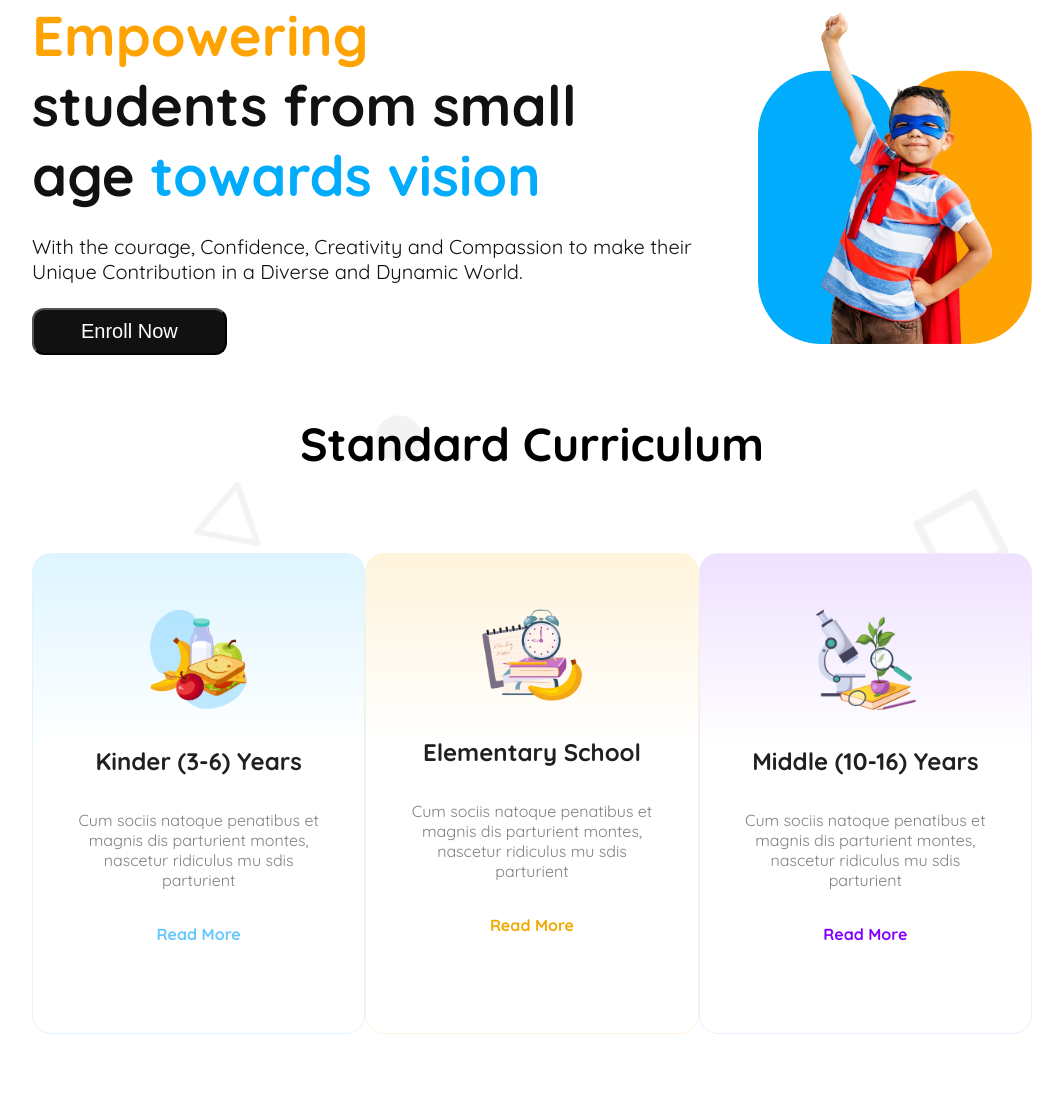
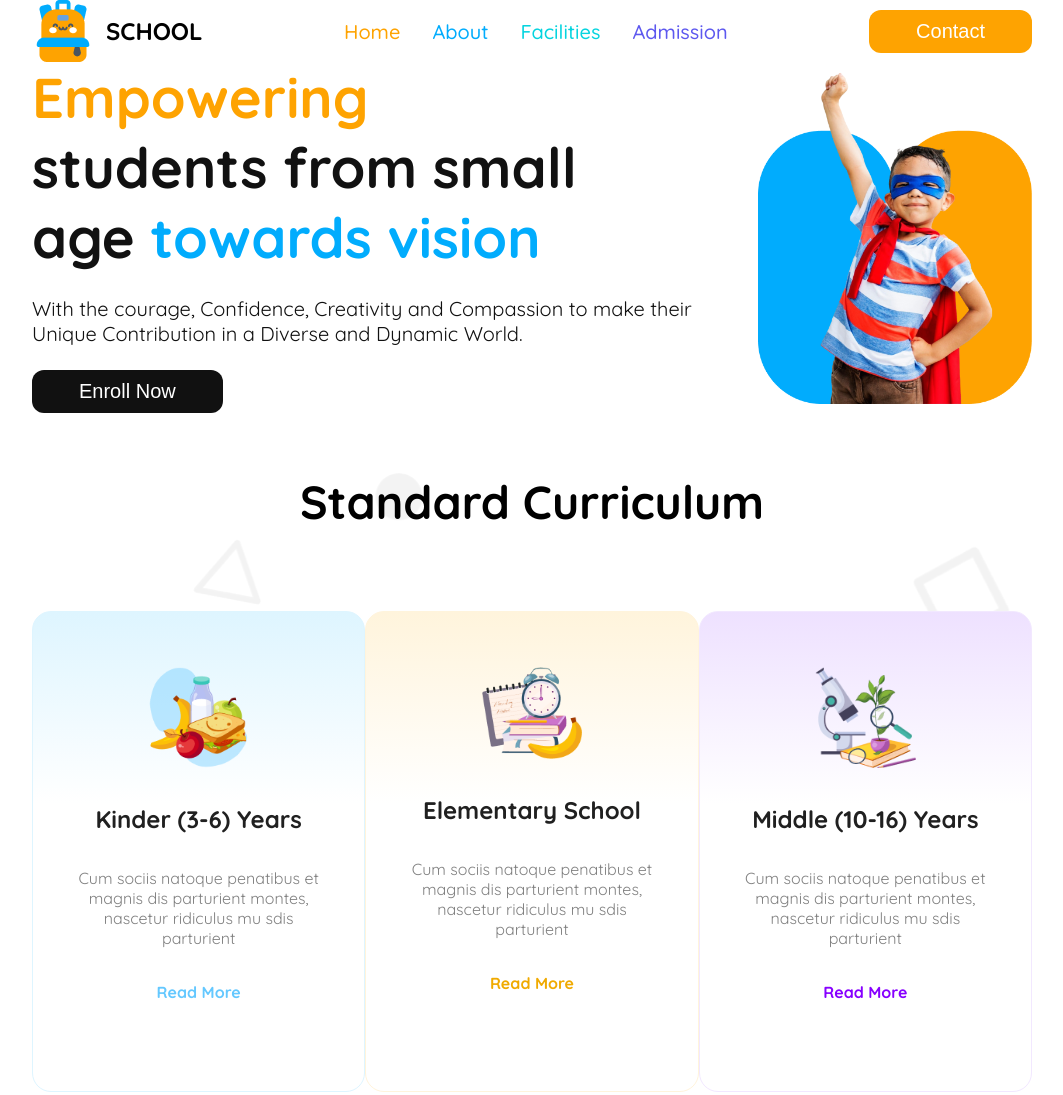
Before and after one commit to Abid-5/B11-A2-Kids-School, a plain HTML site: page index.html in a window 1280 px wide. Shown: the top 1095 px of the page, without its empty margins (108-1171 px from the left). Drawn offline with Linux system fonts and the light colour scheme.

Commit message:
added nav-bar and made it responsive

```diff
--- a/index.html
+++ b/index.html
@@ -5,10 +5,32 @@
     <meta charset="UTF-8">
     <meta name="viewport" content="width=device-width, initial-scale=1.0">
     <title>Kid's Education</title>
+    <link rel="stylesheet" href="https://cdnjs.cloudflare.com/ajax/libs/font-awesome/6.0.0/css/all.min.css">
     <link rel="stylesheet" href="styles/styles.css">
 </head>
 
 <body class="quicksand-font">
+    <header>
+        <!-- nav section start -->
+        <div class="nav-container display-flex">
+            <div class="logo display-flex">
+                <img src="assets/logo.png" alt="">
+                <div class="logo-text">
+                    <h2>SCHOOL</h2>
+                </div>
+            </div>
+            <nav>
+                <ul>
+                    <li><a href="" id="nav-home">Home</a></li>
+                    <li><a href="" id="nav-about">About</a></li>
+                    <li><a href="" id="nav-facilities">Facilities</a></li>
+                    <li><a href="" id="nav-admission">Admission</a></li>
+                </ul>
+            </nav>
+            <button class="btn-primary">Contact</button>
+            <i class="fa fa-bars"></i>
+        </div>
+
         <!-- Banner section start -->
         <section class="banner-container display-flex">
             <div class="banner-text-container">
@@ -23,7 +45,9 @@
                 <img src="assets/hero-kids.png" alt="">
             </div>
         </section>
+    </header>
 
+    <main>
         <!-- Curriculum section start -->
         <section class="curriculum-section">
             <h2>Standard Curriculum</h2>
@@ -110,6 +134,7 @@
                 <button class="btn-primary">View All</button>
             </div>
         </section>
+    </main>
 </body>
 
 </html>
--- a/styles/styles.css
+++ b/styles/styles.css
@@ -32,12 +32,66 @@
   background-color: var(--black);
   border-radius: 12px;
   padding: 10px 47px;
+  border: none;
+}
+
+/** nav section styles */
+
+.nav-container {
+  justify-content: space-between;
+  padding: 0 140px;
+  align-items: center;
+}
+
+.nav-container .logo {
+  align-items: center;
+  gap: 12px;
+}
+
+.nav-container img {
+  width: 100%;
+}
+
+nav ul {
+  display: flex;
+  gap: 32px;
+}
+
+nav ul li a {
+  text-decoration: none;
+  font-size: 1.25rem;
+  font-weight: 500;
+}
+
+nav ul li {
+  list-style: none;
+}
+
+#nav-home {
+  color: var(--primary-color);
+}
+#nav-about {
+  color: var(--secondary-color);
+}
+#nav-facilities {
+  color: #05d4df;
+}
+#nav-admission {
+  color: #5d58ef;
+}
+
+.fa-bars {
+  display: none;
+}
+
+.nav-container .btn-primary {
+  background-color: var(--primary-color);
 }
 
 /** Banner section styles */
 
 .banner-container {
-  margin: 0 140px;
+  padding: 0 140px;
   gap: 50px;
   align-items: center;
 }
@@ -203,11 +257,28 @@
 
 /** Responsive: small device  */
 @media screen and (max-width: 576px) {
+  /** nav section styles */
+
+  .nav-container {
+    padding: 12px 16px;
+  }
+
+  .logo-text,
+  nav,
+  .btn-primary {
+    display: none;
+  }
+
+  .fa-bars {
+    display: block;
+    font-size: 32px;
+  }
+
   /** banner section */
   .banner-container {
     flex-direction: column-reverse;
     text-align: center;
-    padding: 0px;
+    padding: 8px 16px 0px;
   }
 
   .banner-text-container h1,
```
Lines whose indentation alone changed are shown as unchanged.
